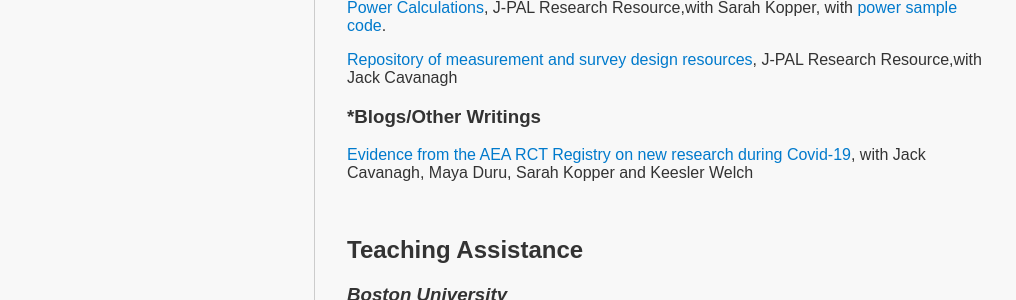
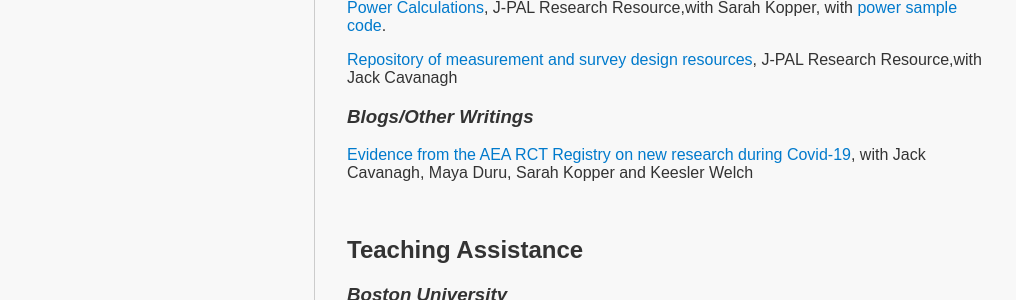
Before and after one commit to sabhya-gupta/sabhya-gupta.github.io, a Jekyll site: the page built from index.md, in a window 1280 px wide. Shown: the part 565-865 px from the top of the page, without its empty margins (128-1144 px from the left). Built offline with Jekyll 4.4.1, drawn with Linux system fonts in a browser that asks for light colours.

```diff
--- a/_includes/research.md
+++ b/_includes/research.md
@@ -16,6 +16,6 @@ The Impact of Massachusetts' Chapter 40B on Affordable Housing Beneficiaries: Ev
 [Repository of measurement and survey design resources](https://www.povertyactionlab.org/resource/repository-measurement-and-survey-design-resources), J-PAL Research Resource,with Jack Cavanagh
 
 
-### *Blogs/Other Writings
+### *Blogs/Other Writings*
 
 [Evidence from the AEA RCT Registry on new research during Covid-19](https://blogs.worldbank.org/en/impactevaluations/evidence-aea-rct-registry-new-research-during-covid-19-guest-post-jack-cavanagh), with Jack Cavanagh, Maya Duru, Sarah Kopper and Keesler Welch
```
